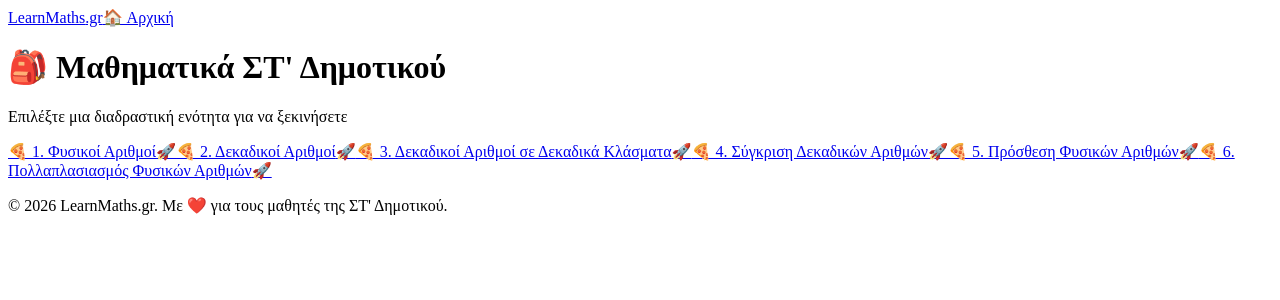
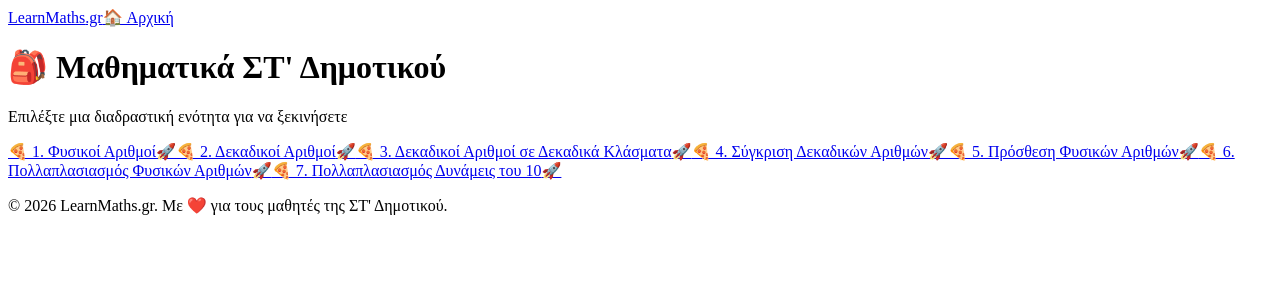
Before and after one commit to gkrimpas-lab/learn-maths-2026, a Next.js app: page /st-dimotikou in a window 1280 px wide. Shown: the top 300 px of the page. Built offline with nearby package versions, Linux system fonts and the light colour scheme.

Commit message:
Add new multiplication topic and fix formatting

```diff
--- a/pages/st-dimotikou/index.js
+++ b/pages/st-dimotikou/index.js
@@ -10,7 +10,8 @@ export default function STDimotikouMenu() {
     { id: '3-arithmoi-dekadika-klasmata', label: '🍕 3. Δεκαδικοί Αριθμοί σε Δεκαδικά Κλάσματα', href: '/st-dimotikou/3-arithmoi-dekadika-klasmata' },
     { id: '4-sigkrisi-arithmon', label: '🍕 4. Σύγκριση Δεκαδικών Αριθμών', href: '/st-dimotikou/4-sigkrisi-arithmon' },
     { id: '5-prosthesi', label: '🍕 5. Πρόσθεση Φυσικών Αριθμών', href: '/st-dimotikou/5-prosthesi' },
-    { id: '6-pollaplasiasmos', label: '🍕 6. Πολλαπλασιασμός Φυσικών Αριθμών', href: '/st-dimotikou/6-pollaplasiasmos' }
+    { id: '6-pollaplasiasmos', label: '🍕 6. Πολλαπλασιασμός Φυσικών Αριθμών', href: '/st-dimotikou/6-pollaplasiasmos' },
+    { id: '7-pollaplasiasmos-dinameis-deka', label: '🍕 7. Πολλαπλασιασμός Δυνάμεις του 10', href: '/st-dimotikou/7-pollaplasiasmos-dinameis-deka' }
   ];
 
   return (
```
